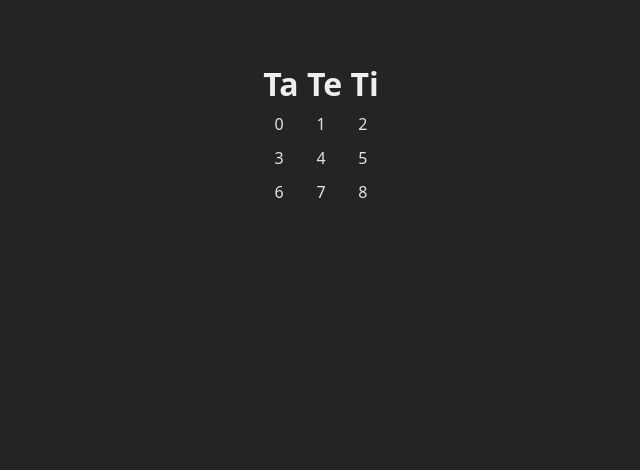
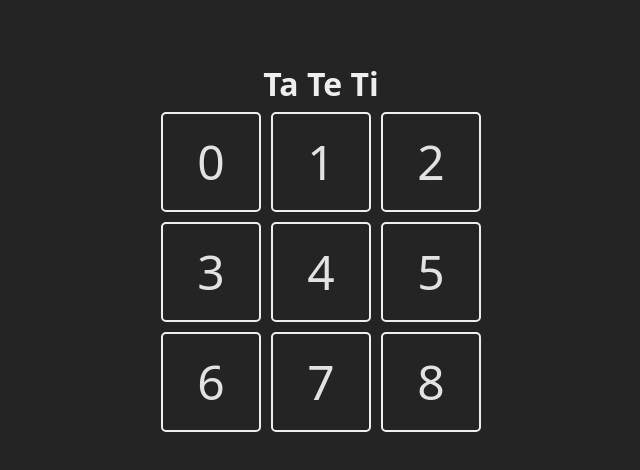
Before and after one commit to IgnacioFontaine/TaTeTi, a React (Vite) app: page / in a window 1280 px wide. Shown: the top 470 px of the page, without its empty margins (319-959 px from the left). Built offline with nearby package versions, Linux system fonts and the light colour scheme.

Commit message:
cambios app

```diff
--- a/src/App.jsx
+++ b/src/App.jsx
@@ -6,6 +6,14 @@ const TURNOS = {
 }
 
 const tablero = Array(9).fill(null);
+
+const Square = ({ children, updateBoard, index, }) => {
+  return (
+    <div className='square'>
+      {children}
+    </div>
+  )
+}
 
 function App() {
 
@@ -16,11 +24,11 @@ function App() {
         <section className='game'>
           {tablero.map((_, index) => {
             return (
-              <div className='cell' key={index}>
-                <span className='cell_content'>
-                  {index}
-                </span>
-              </div>
+              <Square
+                key={index}
+                index={index}>
+                {index}
+                </Square>
             )
           })}
         </section>
```
